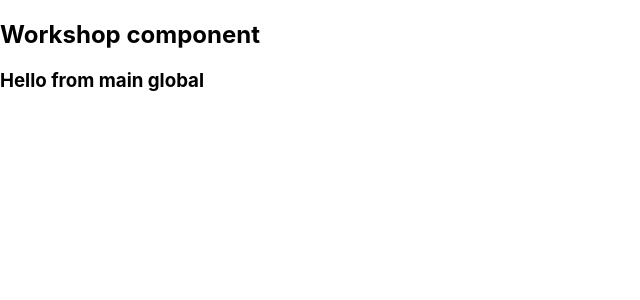
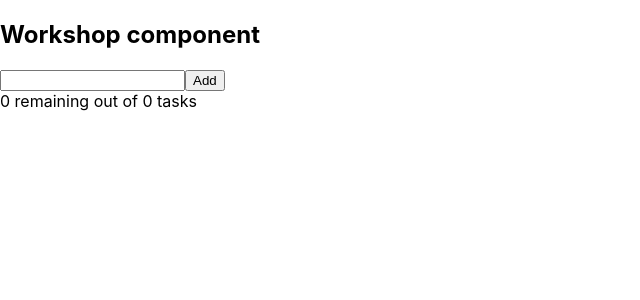
Before and after one commit to chaiamon3/demo-day1-react, a React (Vite) app: page / in a window 1280 px wide. Shown: the top 300 px of the page, without its empty margins (0-640 px from the left). Built offline with nearby package versions, Linux system fonts and the light colour scheme.

Commit message:
Build assessment

```diff
--- /dev/null
+++ b/src/workshop/Assessment.jsx
@@ -0,0 +1,41 @@
+import { useState } from "react"
+
+const Assessment = () => {
+    const [todoList, setTodoList] = useState([])
+    const [todoName, setTodoName] = useState("")
+    const [y, setY] = useState(0)
+    const [x, setX] = useState(0)
+
+    function add() {
+        if (todoName != "") {
+            setX(x + 1)
+            setY(y + 1)
+            setTodoList([...todoList, todoName])
+            setTodoName("")
+        }
+    }
+
+    const strikeTodo = (e) => {
+        if (e.target.style.textDecoration == "line-through") {
+            e.target.style.textDecoration = "none"
+            setX(x + 1)
+        } else {
+            e.target.style.textDecoration = "line-through"
+            setX(x - 1)
+        }
+    }
+
+    return (
+        <div>
+            <input type="text" value={todoName} onChange={(e) => { setTodoName(e.target.value) }} /><button type="button" onClick={add}>Add</button><br />
+            {x} remaining out of {y} tasks
+                <ul>
+                {
+                    todoList.map(entry => <li key={entry} onClick={strikeTodo}>{entry}</li>)
+                }
+            </ul>
+        </div>
+    )
+}
+
+export default Assessment
--- a/src/workshop/Workshop.jsx
+++ b/src/workshop/Workshop.jsx
@@ -1,10 +1,10 @@
-import WorkProps from "./WorkProps"
+import Assessment from "./Assessment"
 
 const Workshop = () => {
     return (
         <div>
             <h2>Workshop component</h2>
-            <WorkProps />
+            <Assessment />
         </div>
     )
 }
```
